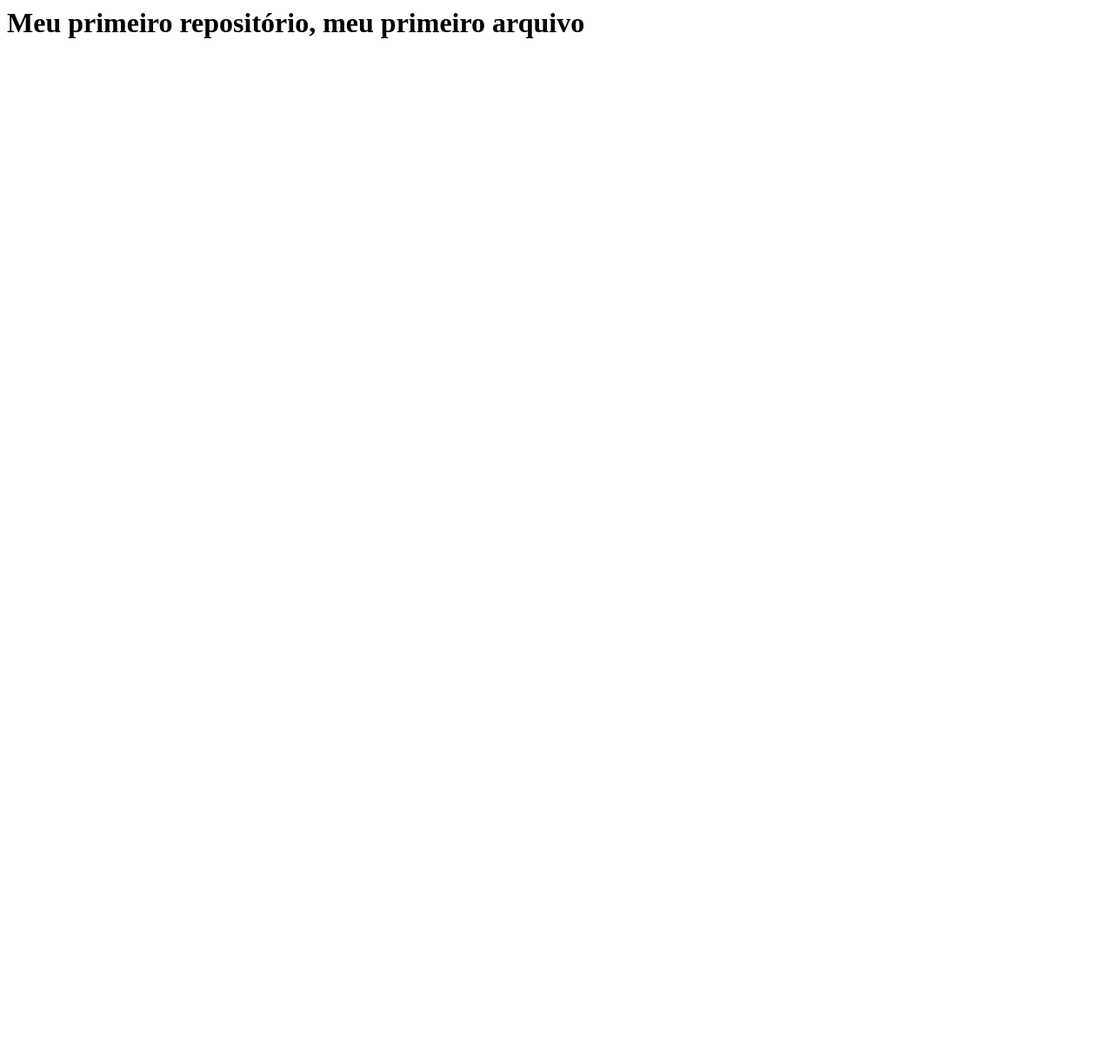
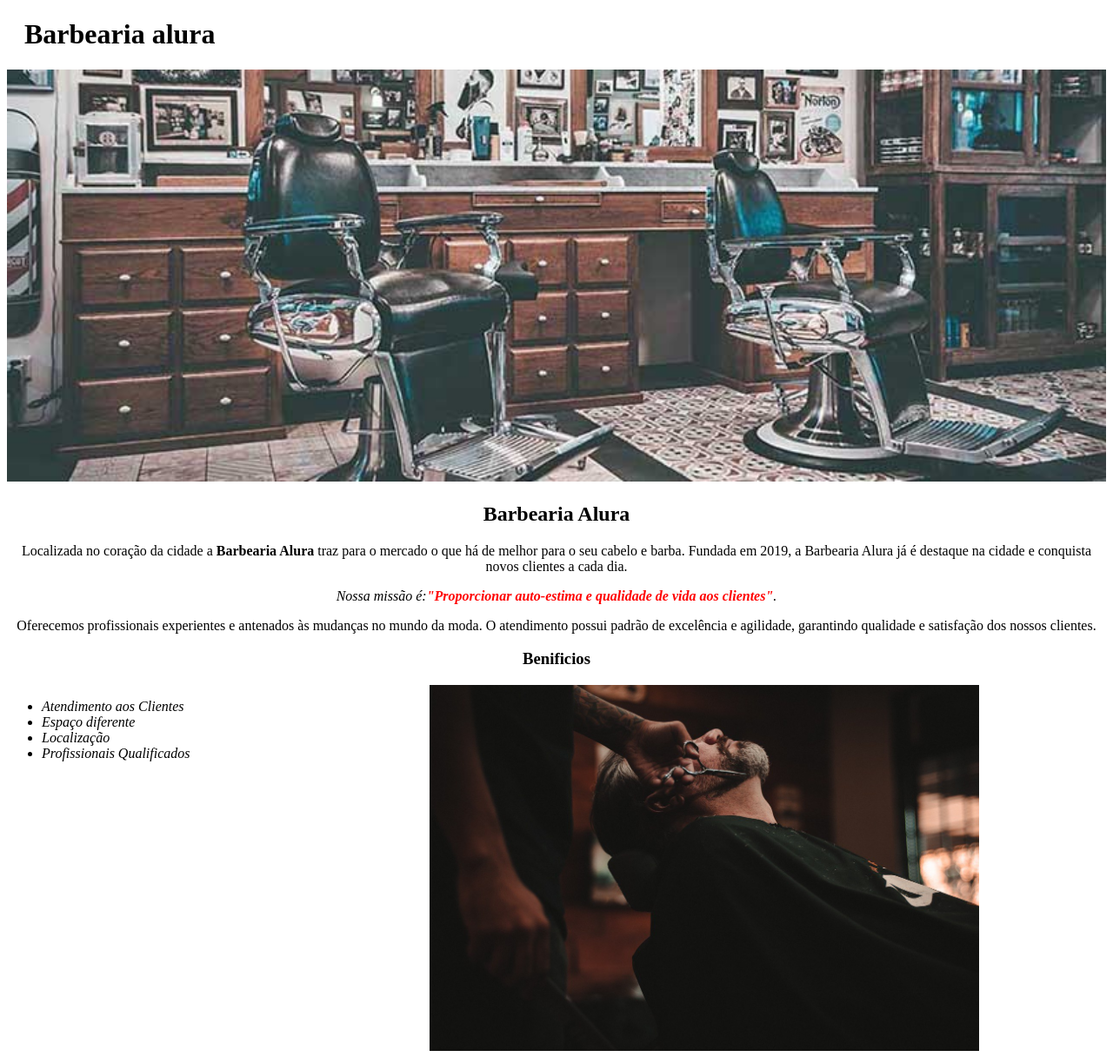
Before and after one commit to marianeandrade/primeiro-reprositorito, a plain HTML site: page index.html in a window 1280 px wide. Shown: the whole page at 87% size. Before the commit the page ends 800 px from the top, so only its background shows below. Drawn offline with Linux system fonts and the light colour scheme.

Commit message:
Add files via upload

```diff
--- a/index.html
+++ b/index.html
@@ -1,3 +1,43 @@
-<html>
-  <h1> Meu primeiro repositório, meu primeiro arquivo <h1>
-  </html>
+<!DOCTYPE html>
+<html lange="pt-br">
+ <head>
+<meta charset="UTF-8">
+<title>Barbearia Alura</title>
+<link rel="stylesheet" href="style.css">
+ </head>
+    <body>
+<header>
+    <h1 class= "titulo-principal">Barbearia alura</h1>
+  </header>
+
+<body>
+
+  <img id="banner" src="banner.jpg">
+  <div class= "pincipal">
+
+   <h2 class="titulo-centralizado">Barbearia Alura</h2>
+
+   <p>Localizada no coração da cidade a <strong>Barbearia Alura</strong> traz para o mercado o que há de melhor para o seu cabelo e barba. Fundada em 2019, a Barbearia Alura já é destaque na cidade e conquista novos clientes a cada dia.</p>
+
+   <p id="missao"><em>Nossa missão é:<strong>"Proporcionar auto-estima e qualidade de vida aos clientes"</strong>.</em></p>
+
+   <p>Oferecemos profissionais experientes e antenados às mudanças no mundo da moda. O atendimento possui padrão de excelência e agilidade, garantindo qualidade e satisfação dos nossos clientes.</p>
+
+ </div>
+
+  <div class= "Beneficios">
+
+  <h3 class="titulo-centralizado">Benificios</h3>
+
+  <ul>
+   <li class="itens">Atendimento aos Clientes</li>
+   <li class="itens">Espaço diferente</li>
+   <li class="itens">Localização</li>
+   <li class="itens">Profissionais Qualificados</li>
+
+  </ul>
+
+ <img src="beneficios.jpg"  class="imagembeneficios">
+ </div>
+</body>
+</html>
--- /dev/null
+++ b/style.css
@@ -0,0 +1,42 @@
+#banner{
+	width: 100%;
+}
+
+.principal{
+	background: #CCCCCC;
+    padding: 30px;
+}
+
+.titulo-principal{
+	padding-left: 20px;
+}
+.titulo-centralizado {
+	text-align: center
+}
+
+p{
+	text-align: center
+}
+#missão{
+	font-size: 20px
+}
+em strong{
+	color: #FF0000;
+}
+.itens {
+	font-style: italic
+}
+.beneficios {
+	background: #FFFFFF;
+	padding: 20px;
+}
+
+ul {
+	display: inline-block;
+	vertical-align: top;
+	width: 20%;
+	margin-right: 15%;
+}
+.imagembeneficios {
+	width: 50%;
+}
```
Also changed, not shown: banner.jpg (added), beneficios.jpg (added), 3 other files.
